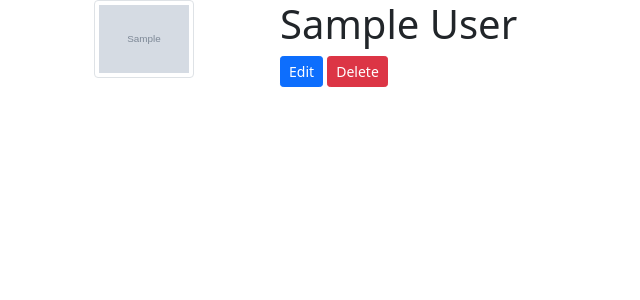
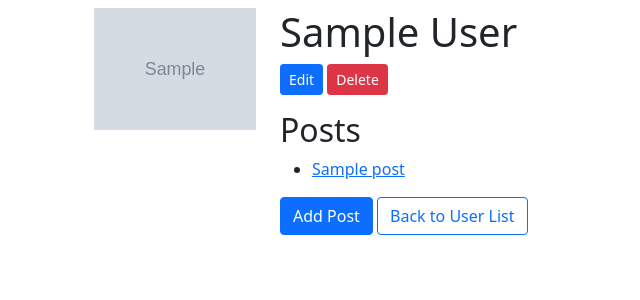
Before and after one commit to LLGwinn/sql-alchemy-blogly, a Flask app: page /users/1 in a window 1280 px wide. Shown: the top 300 px of the page, without its empty margins (0-640 px from the left). Run offline with Flask 2, Linux system fonts and the light colour scheme; tables that the repository leaves empty hold one stand-in row (values such as "Sample post"); grey boxes marked "Sample" are stand-in pictures.

Commit message:
exercise part 2

```diff
--- a/app.py
+++ b/app.py
@@ -1,6 +1,6 @@
 from flask import Flask, request, render_template, redirect, flash, session
 from flask_debugtoolbar import DebugToolbarExtension
-from models import db, connect_db, User
+from models import db, connect_db, User, Post
 
 app = Flask(__name__)
 app.config['SQLALCHEMY_DATABASE_URI'] = 'postgresql:///blogly'
@@ -14,8 +14,12 @@ connect_db(app)
 
 @app.route('/')
 def home_page():
+    """ Show 5 most recent posts """
+    q = Post.query
+    all_posts = q.order_by(Post.created_at.desc())
+    recent_posts = all_posts.limit(5)
 
-    return redirect('/users')
+    return render_template('/home.html', recent_posts=recent_posts)
 
 @app.route('/users')
 def show_all_users():
@@ -28,8 +32,9 @@ def show_all_users():
 def show_user_details(user_id):
     """ Shows details for user with given user_id """
     user = User.query.get_or_404(user_id)
+    posts = Post.query.filter(Post.user_id == user_id).all()
 
-    return render_template('user_detail.html', user=user)
+    return render_template('user_detail.html', user=user, posts=posts)
 
 @app.route('/users/new')
 def add_user_form():
@@ -81,3 +86,63 @@ def delete_user(user_id):
     db.session.commit()
 
     return redirect('/users')
+
+@app.route('/users/<int:user_id>/posts/new')
+def show_post_form(user_id):
+    """ Display form to create a new post """
+    user = User.query.get(user_id)
+
+    return render_template('new_post_form.html', user=user)
+
+@app.route('/users/<int:user_id>/posts/new', methods=['POST'])
+def add_post(user_id):
+    """ Add post to db for this user """
+    user = User.query.get(user_id)
+
+    title = request.form['title']
+    content = request.form['content']
+
+    new_post = Post(title=title, content=content, user_id=user.id)
+
+    db.session.add(new_post)
+    db.session.commit()
+
+    return redirect(f'/users/{user.id}')
+
+@app.route('/posts/<int:post_id>')
+def show_post_details(post_id):
+    """ Show details of post with given id """
+    post = Post.query.get(post_id)
+    nice_date = post.format_date
+
+    return render_template('/post_detail.html', post=post, post_date=nice_date)
+
+@app.route('/posts/<int:post_id>/edit')
+def show_edit_post(post_id):
+    """ Display form to edit post with given id """
+    post = Post.query.get(post_id)
+
+    return render_template('/edit_post.html', post=post)
+
+@app.route('/posts/<int:post_id>/edit', methods=['POST'])
+def edit_post(post_id):
+    """ Edit data for an existing post """
+    post = Post.query.get(post_id)
+
+    post.title = request.form['title']
+    post.content = request.form['content']
+
+    db.session.add(post)
+    db.session.commit()
+
+    return redirect(f'/posts/{post_id}')
+
+@app.route('/posts/<int:post_id>/delete', methods=['POST'])
+def delete_post(post_id):
+    """ Delete post from db """
+    post = Post.query.get(post_id)
+
+    db.session.delete(post)
+    db.session.commit()
+
+    return redirect(f'/users/{post.user_id}')
--- a/models.py
+++ b/models.py
@@ -1,23 +1,48 @@
 from flask_sqlalchemy import SQLAlchemy
+import datetime
 
 db = SQLAlchemy()
 
+def connect_db(app):
+    db.app = app
+    db.init_app(app)
 
 
 class User(db.Model):
 
     __tablename__ = 'users'
 
-    id = db.Column(db.Integer, primary_key = True, autoincrement = True)
-    first_name = db.Column(db.String(20), nullable = False)
-    last_name = db.Column(db.String(20), nullable = False)
+    id = db.Column(db.Integer, primary_key=True, autoincrement=True)
+    first_name = db.Column(db.String(20), nullable=False)
+    last_name = db.Column(db.String(20), nullable=False)
     image_url = db.Column(db.Text, nullable=True, default='no image available')
+
+    post = db.relationship('Post', backref='users', passive_deletes=True)
 
     def __repr__(self):
         u = self
         return f'<User id:{u.id} Name:{u.first_name} {u.last_name}>'
 
+    @property
+    def full_name(self):
+        """Return full name of user."""
 
-def connect_db(app):
-    db.app = app
-    db.init_app(app)
+        return f"{self.first_name} {self.last_name}"
+
+
+class Post(db.Model):
+
+    __tablename__ = 'posts'
+
+    id = db.Column(db.Integer, primary_key=True, autoincrement=True)
+    title = db.Column(db.String(30), nullable=False)
+    content = db.Column(db.Text, nullable=False)
+    created_at = db.Column(db.DateTime(timezone=True), nullable=False, default=datetime.datetime.now)
+    user_id = db.Column(db.Integer, db.ForeignKey('users.id', ondelete='CASCADE'), nullable=False)
+
+
+    @property
+    def format_date(self):
+        """ Return date in user-friendly format """
+
+        return (self.created_at.strftime("%a %b %d %Y, %I:%M %p"))
--- a/templates/add_user.html
+++ b/templates/add_user.html
@@ -1,4 +1,6 @@
 {% extends 'base.html' %}
+
+{% block title %}Add User{% endblock %}
 
 {% block h1 %}<h1>Create a user</h1>{% endblock %}
 
--- a/templates/edit_user.html
+++ b/templates/edit_user.html
@@ -1,4 +1,6 @@
 {% extends 'base.html' %}
+
+{% block title %}Edit User{% endblock %}
 
 {% block h1 %}<h1>Edit a user</h1>{% endblock %}
 
--- a/templates/user_detail.html
+++ b/templates/user_detail.html
@@ -1,24 +1,92 @@
 {% extends 'base.html' %}
 
+{% block title %}{{user.full_name}}{% endblock %}
 
 {% block content %}
 
-  <div class="container">
+<div class='container-fluid mt-2'>
+    <div class='row'>
+        <!-- User photo -->
+        {% if user.image_url %}
+        <div class="col-sm-2 col-6">
+            <img src="{{ user.image_url }}" alt="user photo" class="img-fluid">
+        </div>
+        {% endif %}
 
-    <div class="row">
-      <div class="col-2">
-        <img src="{{user.image_url}}" width='100px' class="img-thumbnail" alt="user photo">
+        <!-- User details -->
+        <div class="col-sm-10 col-12">
+            <!-- User full name -->
+            <h1>{{user.full_name}}</h1>
+            <!-- Buttons to edit/delete user -->
+            <div class="col-sm-10 col-12">
+                <form>
+                    <button class="btn btn-primary btn-sm" formaction="/users/{{ user.id }}/edit" formmethod="GET">
+                        Edit
+                    </button>
+                    <button class="btn btn-danger btn-sm" formaction="/users/{{ user.id }}/delete" formmethod="POST">
+                        Delete
+                    </button>
+                </form>
+            </div>
+            <!-- Posts information -->
+            <div class='col-sm-10 col-12 mt-3'>
+                <h2>Posts</h2>
+            </div>
+            <div class='col-sm-10 col-12'>
+                <!-- List of user's posts -->
+                <ul>
+                    {% for post in posts %}
+                    <li><a href='/posts/{{post.id}}'>{{post.title}}</li>
+                    {% endfor %}
+                </ul>
+            </div>
+            <div class='col-sm-10 col-12'>
+                <a class="btn btn-primary" href="/users/{{user.id}}/posts/new">Add Post</a>
+                <a class="btn btn-outline-primary" href="/users">Back to User List</a>
+            </div>
+        </div>
+
+    </div>
+
+</div>
+
+  <!-- <div class="row">
+
+      < User photo -->
+      <!-- {% if user.image_url %}
+      <div class="col-sm-2 col-6">
+          <img src="{{ user.image_url }}" alt="user photo" class="img-fluid">
       </div>
-      <div class="col-4">
-        <h1>{{user.first_name}} {{user.last_name}}</h1>
+      {% endif %} -->
 
-        <!-- Use form for buttons to allow for post route on delete -->
-        <form method='POST' action='/users/{{user.id}}/delete'>
-            <a class="btn btn-primary btn-sm" href="/users/{{user.id}}/edit" role="button">Edit</a>
-            <button class="btn btn-danger btn-sm" type="submit">Delete</button>
-        </form>
+      <!-- Name, edit/delete buttons -->
+      <!-- <div class="col-sm-10 col-12">
+          <h1>{{user.full_name}}</h1>
+
+          <-- Use form for buttons to allow for post route on delete
+           <form>
+              <button class="btn btn-primary btn-sm" formaction="/users/{{ user.id }}/edit" formmethod="GET">
+                  Edit
+              </button>
+              <button class="btn btn-danger btn-sm" formaction="/users/{{ user.id }}/delete" formmethod="POST">
+                  Delete
+              </button>
+          </form>
+      </div> -->
+
+      <!-- Posts list -->
+      <!-- <div class='col-sm-10 col-12'>
+          <h2>Posts</h2>
+
+          <ul>
+              {% for post in posts %}
+              <li><a href='/posts/{{post.id}}'>{{post.title}}</li>
+              {% endfor %}
+          </ul>
+          <a class="btn btn-primary" href="/users/{{user.id}}/posts/new">Add Post</a>
+
       </div>
-    </div>
-  </div>
+
+  </div> -->
 
 {% endblock %}
--- a/templates/user_list.html
+++ b/templates/user_list.html
@@ -1,4 +1,6 @@
 {% extends 'base.html' %}
+
+{% block title %}Blogly Users{% endblock %}
 
 {% block h1 %}<h1>Users</h1>{% endblock %}
 
@@ -6,7 +8,7 @@
 
 <ul>
     {% for user in users %}
-    <li><a href='/users/{{user.id}}'>{{user.first_name}} {{user.last_name}}</li>
+    <li><a href='/users/{{user.id}}'>{{user.full_name}}</li>
     {% endfor %}
 </ul>
 
```
Also changed, not shown: seed.py (+16 -8 lines), templates/edit_post.html (added, +25 -0 lines), templates/home.html (added, +19 -0 lines), templates/new_post_form.html (added, +25 -0 lines), templates/post_detail.html (added, +35 -0 lines), test_flask.py (+72 -7 lines).
